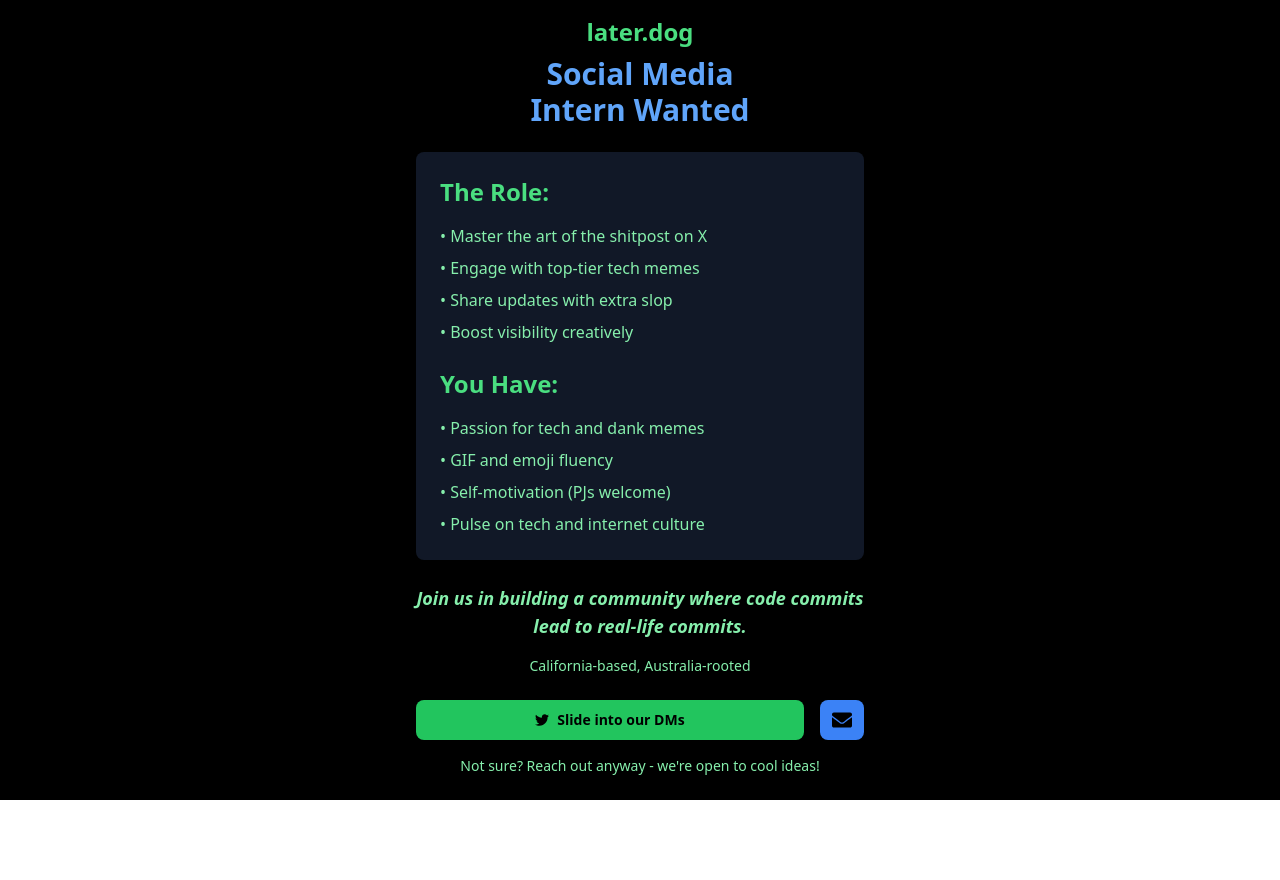
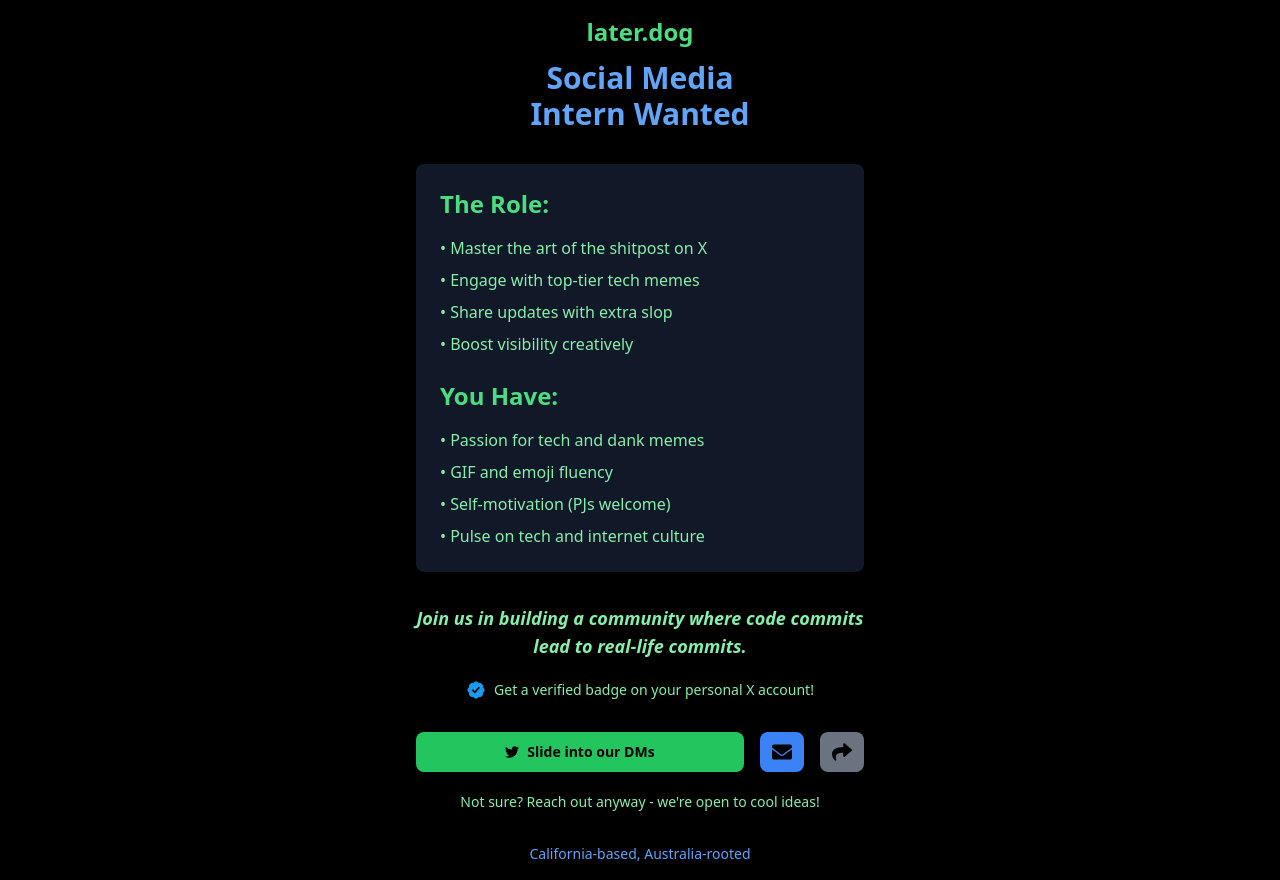
Before and after one commit to woodbeary/laterdog-2, a Next.js app: page /internship in a window 1280 px wide. Before the commit the page ends 800 px from the top, so only its background shows below. Built offline with nearby package versions, Linux system fonts and the light colour scheme.

Commit message:
twitter badge

```diff
--- a/app/internship/page.tsx
+++ b/app/internship/page.tsx
@@ -1,7 +1,10 @@
+'use client';
+
 import React from 'react';
 import { Button } from "@/components/ui/button";
 import Link from 'next/link';
-import { FaTwitter, FaEnvelope } from 'react-icons/fa';
+import { FaTwitter, FaEnvelope, FaShare } from 'react-icons/fa';
+import Image from 'next/image';
 
 export default function InternshipPage() {
   const twitterHandle = "@laterdogx";
@@ -9,17 +12,31 @@
   const preMessage = encodeURIComponent("Hey! I'm interested in a social media role, my name is ");
   const contactEmail = "apply@later.dog";
 
+  const handleShare = async () => {
+    if (typeof navigator !== 'undefined' && navigator.share) {
+      try {
+        await navigator.share({
+          title: 'Social Media Intern Opportunity at later.dog',
+          text: 'Check out this cool internship opportunity!',
+          url: window.location.href,
+        });
+      } catch (error) {
+        console.log('Error sharing:', error);
+      }
+    }
+  };
+
   return (
-    <div className="min-h-screen bg-black text-green-400 flex flex-col items-center justify-start p-4">
+    <div className="min-h-screen bg-black text-green-400 flex flex-col items-center justify-between p-4">
       <div className="w-full max-w-md">
-        <h1 className="text-2xl font-bold mb-2 text-center text-green-400">
+        <Link href="/" className="block text-2xl font-bold mb-3 text-center text-green-400 hover:text-green-300 transition-colors duration-200">
           later.dog
-        </h1>
-        <h2 className="text-3xl font-extrabold mb-6 text-center text-blue-400">
+        </Link>
+        <h2 className="text-3xl font-extrabold mb-8 text-center text-blue-400">
           Social Media<br />Intern Wanted
         </h2>
 
-        <div className="bg-gray-900 p-6 rounded-lg mb-6">
+        <div className="bg-gray-900 p-6 rounded-lg mb-8">
           <h3 className="text-2xl font-bold mb-4 text-green-400">The Role:</h3>
           <ul className="space-y-2 mb-6 text-green-300">
             <li>• Master the art of the shitpost on X</li>
@@ -37,15 +54,16 @@
           </ul>
         </div>
 
-        <p className="text-lg mb-4 text-green-300 text-center font-semibold italic">
+        <p className="text-lg mb-5 text-green-300 text-center font-semibold italic">
           Join us in building a community where code commits lead to real-life commits.
         </p>
-        <p className="text-sm mb-6 text-green-300 text-center">
-          California-based, Australia-rooted
+        <p className="text-sm mb-8 text-green-300 text-center flex items-center justify-center">
+          <Image src="/images/twitter-verified-badge.png" width={20} height={20} alt="Verified Badge" className="mr-2" />
+          Get a verified badge on your personal X account!
         </p>
 
-        <div className="flex space-x-4 mb-4">
-          <Button asChild className="bg-green-500 hover:bg-green-600 text-black font-bold py-3 px-4 rounded-lg text-sm flex-grow">
+        <div className="flex space-x-4 mb-5">
+          <Button asChild className="bg-green-500 hover:bg-green-600 text-black font-bold py-3 px-4 rounded-lg text-sm flex-grow transition-all duration-200">
             <a
               href={`https://twitter.com/messages/compose?recipient_id=${recipientId}&text=${preMessage}`}
               className="twitter-dm-button flex items-center justify-center"
@@ -54,16 +72,22 @@
               <FaTwitter className="mr-2" /> Slide into our DMs
             </a>
           </Button>
-          <Button asChild className="bg-blue-500 hover:bg-blue-600 text-black font-bold p-3 rounded-lg">
+          <Button asChild className="bg-blue-500 hover:bg-blue-600 text-black font-bold p-3 rounded-lg transition-all duration-200" aria-label="Email us">
             <Link href={`mailto:${contactEmail}`}>
               <FaEnvelope size={20} />
             </Link>
+          </Button>
+          <Button onClick={handleShare} className="bg-gray-500 hover:bg-gray-600 text-black font-bold p-3 rounded-lg transition-all duration-200" aria-label="Share this page">
+            <FaShare size={20} />
           </Button>
         </div>
         <p className="text-sm text-center text-green-300">
           Not sure? Reach out anyway - we're open to cool ideas!
         </p>
       </div>
+      <footer className="mt-8 text-sm text-blue-400 text-center">
+        California-based, Australia-rooted
+      </footer>
     </div>
   );
 }
```
Also changed, not shown: public/images/twitter-verified-badge.png (added).
